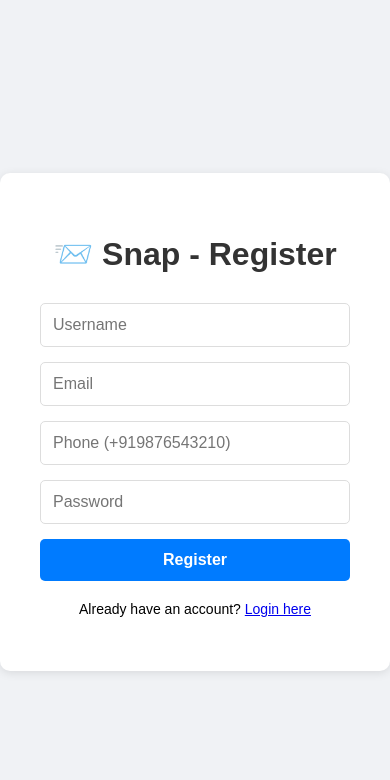
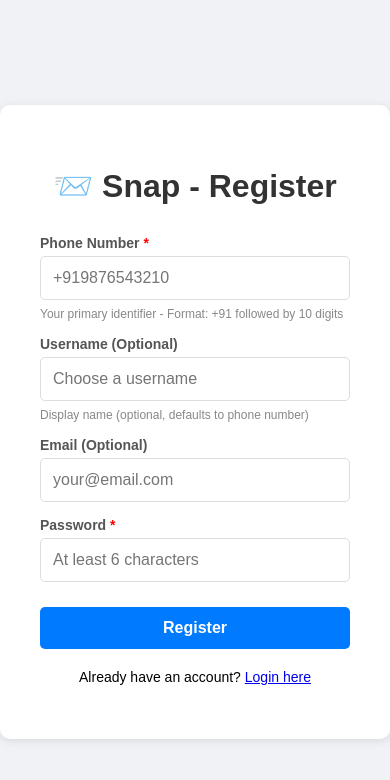
Before and after one commit to SatyamKumarChoudhary/messaging_app_frontend, a React (Create React App) app: page /register in a window 390 px wide. Shown: the top 780 px of the page. Built offline with nearby package versions, Linux system fonts and the light colour scheme.

Commit message:
changes the sytem to send and receive message from usernaem to phone number

```diff
--- a/src/pages/Home.js
+++ b/src/pages/Home.js
@@ -65,20 +65,67 @@ function Home() {
     navigate('/login');
   };
 
+  // Phone input formatter (auto-adds +91 prefix)
+  const handleReceiverChange = (e) => {
+    let value = e.target.value;
+
+    // Remove all non-digit characters
+    value = value.replace(/\D/g, '');
+
+    // Auto-add +91 prefix if user starts typing
+    if (value.length > 0 && !value.startsWith('91')) {
+      value = '91' + value;
+    }
+
+    // Limit to 12 digits (91 + 10 digits)
+    if (value.length > 12) {
+      value = value.slice(0, 12);
+    }
+
+    // Add + prefix for display
+    const formattedValue = value.length > 0 ? '+' + value : '';
+
+    setReceiver(formattedValue);
+  };
+
   const handleSendMessage = async (e) => {
     e.preventDefault();
     setError('');
     setSuccess('');
     setLoading(true);
 
+    // Validate phone format
+    const phoneRegex = /^\+91[6-9]\d{9}$/;
+    if (!phoneRegex.test(receiver)) {
+      setError('Invalid phone number. Must be 10 digits starting with 6-9');
+      setLoading(false);
+      return;
+    }
+
+    // Prevent sending to self
+    if (receiver === user.phone) {
+      setError('Cannot send message to yourself');
+      setLoading(false);
+      return;
+    }
+
     try {
-      await axios.post(
+      const response = await axios.post(
         'http://localhost:3001/api/messages/send',
-        { receiver_username: receiver, text: message },
+        { receiver_phone: receiver, text: message },
         { headers: { 'Authorization': `Bearer ${token}` } }
       );
 
-      setSuccess('Message sent!');
+      // Show appropriate success message
+      if (response.data.receiver_status === 'unregistered') {
+        setSuccess(`Message sent! ${receiver} will receive it when they register.`);
+      } else {
+        setSuccess(response.data.delivered
+          ? 'Message sent and delivered!'
+          : 'Message sent! User will receive when online.'
+        );
+      }
+
       setReceiver('');
       setMessage('');
     } catch (err) {
@@ -103,7 +150,10 @@ function Home() {
     <div style={styles.container}>
       {/* Header */}
       <div style={styles.header}>
-        <h1 style={styles.title}>📨 Welcome, {user.username}!</h1>
+        <div>
+          <h1 style={styles.title}>📨 Welcome, {user.username || user.phone}!</h1>
+          <p style={styles.userPhone}>Your number: {user.phone}</p>
+        </div>
         <button onClick={handleLogout} style={styles.logoutBtn}>
           Logout
         </button>
@@ -113,14 +163,21 @@ function Home() {
       <div style={styles.card}>
         <h2 style={styles.sectionTitle}>📤 Send Message</h2>
         <form onSubmit={handleSendMessage} style={styles.form}>
-          <input
-            type="text"
-            placeholder="Receiver username"
-            value={receiver}
-            onChange={(e) => setReceiver(e.target.value)}
-            required
-            style={styles.input}
-          />
+          <div style={styles.inputGroup}>
+            <label style={styles.label}>Receiver's Phone Number</label>
+            <input
+              type="tel"
+              placeholder="+919876543210"
+              value={receiver}
+              onChange={handleReceiverChange}
+              required
+              style={styles.input}
+              maxLength="13"
+            />
+            <small style={styles.hint}>
+              Works even if they haven't registered yet!
+            </small>
+          </div>
           <textarea
             placeholder="Type your message..."
             value={message}
@@ -148,56 +205,49 @@ function Home() {
         ) : (
           <div style={styles.chatList}>
             {messages.map((msg) => (
-              <div key={msg.message_id} style={styles.chatItem}>
+              <div key={msg.message_id} style={styles.chatItem} onClick={() => openMessageViewer(msg)}>
                 <div style={styles.chatInfo}>
                   <div style={styles.avatar}>
-                    {msg.sender_name.charAt(0).toUpperCase()}
+                    {(msg.sender_name || msg.sender_phone).charAt(0).toUpperCase()}
                   </div>
                   <div style={styles.chatDetails}>
-                    <div style={styles.senderName}>{msg.sender_name}</div>
+                    <div style={styles.senderName}>
+                      {msg.sender_name || msg.sender_phone}
+                    </div>
+                    <div style={styles.senderPhone}>
+                      {msg.sender_phone}
+                    </div>
                     <div style={styles.messagePreview}>
                       {msg.text.substring(0, 30)}
                       {msg.text.length > 30 ? '...' : ''}
                     </div>
                   </div>
                 </div>
-                <button
-                  onClick={() => openMessageViewer(msg)}
-                  style={styles.viewBtn}
-                >
-                  View
-                </button>
+                <div style={styles.viewBtn}>👁️ View</div>
               </div>
             ))}
           </div>
         )}
       </div>
 
-      {/* Message Viewer Modal */}
+      {/* Message Viewer Modal (15-second self-destruct) */}
       {viewingMessage && (
-        <div style={styles.modalOverlay} onClick={closeMessageViewer}>
-          <div style={styles.modal} onClick={(e) => e.stopPropagation()}>
+        <div style={styles.modal} onClick={closeMessageViewer}>
+          <div style={styles.modalContent} onClick={(e) => e.stopPropagation()}>
             <div style={styles.modalHeader}>
               <h3 style={styles.modalTitle}>
-                From: {viewingMessage.sender_name}
+                From: {viewingMessage.sender_name || viewingMessage.sender_phone}
               </h3>
               <div style={styles.countdown}>
                 ⏱️ {countdown}s
               </div>
             </div>
-
-            <div style={styles.modalBody}>
-              <p style={styles.messageText}>{viewingMessage.text}</p>
+            <p style={styles.modalPhone}>{viewingMessage.sender_phone}</p>
+            <div style={styles.messageBody}>
+              {viewingMessage.text}
             </div>
-
-            <div style={styles.modalFooter}>
-              <small style={styles.messageTime}>
-                {new Date(viewingMessage.created_at).toLocaleString()}
-              </small>
-            </div>
-
             <button onClick={closeMessageViewer} style={styles.closeBtn}>
-              Close
+              Close Now
             </button>
           </div>
         </div>
@@ -210,19 +260,27 @@ const styles = {
   container: {
     minHeight: '100vh',
     backgroundColor: '#f0f2f5',
-    padding: '20px',
-    fontFamily: 'Arial, sans-serif'
+    fontFamily: 'Arial, sans-serif',
+    padding: '20px'
   },
   header: {
     display: 'flex',
     justifyContent: 'space-between',
     alignItems: 'center',
-    marginBottom: '30px'
+    backgroundColor: 'white',
+    padding: '20px',
+    borderRadius: '10px',
+    marginBottom: '20px',
+    boxShadow: '0 2px 5px rgba(0,0,0,0.1)'
   },
   title: {
-    color: '#333',
-    fontSize: '24px',
-    margin: 0
+    margin: 0,
+    color: '#333'
+  },
+  userPhone: {
+    margin: '5px 0 0 0',
+    fontSize: '14px',
+    color: '#666'
   },
   logoutBtn: {
     padding: '10px 20px',
@@ -235,56 +293,69 @@ const styles = {
   },
   card: {
     backgroundColor: 'white',
-    padding: '25px',
+    padding: '20px',
     borderRadius: '10px',
-    boxShadow: '0 2px 8px rgba(0,0,0,0.1)',
-    marginBottom: '20px',
-    maxWidth: '600px',
-    margin: '0 auto 20px'
+    boxShadow: '0 2px 5px rgba(0,0,0,0.1)',
+    marginBottom: '20px'
   },
   sectionTitle: {
-    color: '#333',
-    marginBottom: '20px',
-    fontSize: '18px'
+    marginTop: 0,
+    color: '#333'
   },
   form: {
     display: 'flex',
     flexDirection: 'column',
-    gap: '12px'
+    gap: '15px'
+  },
+  inputGroup: {
+    display: 'flex',
+    flexDirection: 'column',
+    gap: '5px'
+  },
+  label: {
+    fontSize: '14px',
+    fontWeight: '600',
+    color: '#555'
   },
   input: {
     padding: '12px',
     fontSize: '16px',
     border: '1px solid #ddd',
-    borderRadius: '5px'
+    borderRadius: '5px',
+    outline: 'none'
+  },
+  hint: {
+    fontSize: '12px',
+    color: '#888',
+    marginTop: '2px'
   },
   textarea: {
     padding: '12px',
     fontSize: '16px',
     border: '1px solid #ddd',
     borderRadius: '5px',
-    fontFamily: 'Arial',
+    outline: 'none',
     resize: 'vertical'
   },
   sendBtn: {
     padding: '12px',
+    fontSize: '16px',
     backgroundColor: '#007bff',
     color: 'white',
     border: 'none',
     borderRadius: '5px',
     cursor: 'pointer',
-    fontWeight: 'bold',
-    fontSize: '16px'
+    fontWeight: 'bold'
   },
   error: {
     color: 'red',
     fontSize: '14px',
-    margin: 0
+    textAlign: 'center'
   },
   success: {
     color: 'green',
     fontSize: '14px',
-    margin: 0
+    textAlign: 'center'
   },
   noMessages: {
     textAlign: 'center',
@@ -303,17 +374,18 @@ const styles = {
     padding: '15px',
     backgroundColor: '#f8f9fa',
     borderRadius: '8px',
-    border: '1px solid #e9ecef'
+    cursor: 'pointer',
+    transition: 'background-color 0.2s'
   },
   chatInfo: {
     display: 'flex',
+    gap: '15px',
     alignItems: 'center',
-    gap: '12px',
     flex: 1
   },
   avatar: {
-    width: '45px',
-    height: '45px',
+    width: '50px',
+    height: '50px',
     borderRadius: '50%',
     backgroundColor: '#007bff',
     color: 'white',
@@ -329,87 +401,80 @@ const styles = {
   senderName: {
     fontWeight: 'bold',
     fontSize: '16px',
-    color: '#333',
-    marginBottom: '4px'
+    color: '#333'
+  },
+  senderPhone: {
+    fontSize: '12px',
+    color: '#666',
+    marginTop: '2px'
   },
   messagePreview: {
+    fontSize: '14px',
     color: '#666',
+    marginTop: '5px'
+  },
+  viewBtn: {
+    padding: '8px 15px',
+    backgroundColor: '#007bff',
+    color: 'white',
+    borderRadius: '5px',
     fontSize: '14px'
   },
-  viewBtn: {
-    padding: '8px 20px',
-    backgroundColor: '#28a745',
-    color: 'white',
-    border: 'none',
-    borderRadius: '5px',
-    cursor: 'pointer',
-    fontWeight: 'bold'
-  },
-  modalOverlay: {
+  modal: {
     position: 'fixed',
     top: 0,
     left: 0,
     right: 0,
     bottom: 0,
-    backgroundColor: 'rgba(0, 0, 0, 0.7)',
+    backgroundColor: 'rgba(0,0,0,0.7)',
     display: 'flex',
+    justifyContent: 'center',
     alignItems: 'center',
-    justifyContent: 'center',
     zIndex: 1000
   },
-  modal: {
+  modalContent: {
     backgroundColor: 'white',
-    borderRadius: '12px',
+    padding: '30px',
+    borderRadius: '10px',
+    maxWidth: '500px',
     width: '90%',
-    maxWidth: '500px',
-    padding: '25px',
-    boxShadow: '0 4px 20px rgba(0,0,0,0.3)'
+    maxHeight: '80vh',
+    overflow: 'auto'
   },
   modalHeader: {
     display: 'flex',
     justifyContent: 'space-between',
     alignItems: 'center',
-    marginBottom: '20px',
-    paddingBottom: '15px',
-    borderBottom: '2px solid #e9ecef'
+    marginBottom: '10px'
   },
   modalTitle: {
     margin: 0,
-    fontSize: '20px',
     color: '#333'
   },
+  modalPhone: {
+    fontSize: '14px',
+    color: '#666',
+    marginBottom: '20px'
+  },
   countdown: {
-    fontSize: '20px',
+    fontSize: '24px',
     fontWeight: 'bold',
-    color: '#dc3545',
-    backgroundColor: '#ffe6e6',
-    padding: '8px 15px',
-    borderRadius: '20px'
+    color: '#dc3545'
   },
-  modalBody: {
-    padding: '20px 0',
-    minHeight: '100px'
-  },
-  messageText: {
+  messageBody: {
     fontSize: '18px',
     lineHeight: '1.6',
     color: '#333',
-    margin: 0,
-    wordBreak: 'break-word'
-  },
-  modalFooter: {
-    paddingTop: '15px',
-    borderTop: '1px solid #e9ecef',
-    marginBottom: '15px'
-  },
-  messageTime: {
-    color: '#999',
-    fontSize: '12px'
+    padding: '20px',
+    backgroundColor: '#f8f9fa',
+    borderRadius: '8px',
+    marginBottom: '20px',
+    minHeight: '100px'
   },
   closeBtn: {
     width: '100%',
     padding: '12px',
-    backgroundColor: '#6c757d',
+    backgroundColor: '#dc3545',
     color: 'white',
     border: 'none',
     borderRadius: '5px',
--- a/src/pages/Login.js
+++ b/src/pages/Login.js
@@ -4,7 +4,7 @@ import axios from 'axios';
 
 function Login() {
   const [formData, setFormData] = useState({
-    username: '',
+    phone: '',
     password: ''
   });
   const [error, setError] = useState('');
@@ -18,13 +18,50 @@ function Login() {
     });
   };
 
+  // Phone input formatter (auto-adds +91 prefix)
+  const handlePhoneChange = (e) => {
+    let value = e.target.value;
+
+    // Remove all non-digit characters
+    value = value.replace(/\D/g, '');
+
+    // Auto-add +91 prefix if user starts typing
+    if (value.length > 0 && !value.startsWith('91')) {
+      value = '91' + value;
+    }
+
+    // Limit to 12 digits (91 + 10 digits)
+    if (value.length > 12) {
+      value = value.slice(0, 12);
+    }
+
+    // Add + prefix for display
+    const formattedValue = value.length > 0 ? '+' + value : '';
+
+    setFormData({
+      ...formData,
+      phone: formattedValue
+    });
+  };
+
   const handleSubmit = async (e) => {
     e.preventDefault();
     setError('');
     setLoading(true);
 
+    // Validate phone format
+    const phoneRegex = /^\+91[6-9]\d{9}$/;
+    if (!phoneRegex.test(formData.phone)) {
+      setError('Invalid phone number. Must be 10 digits starting with 6-9');
+      setLoading(false);
+      return;
+    }
+
     try {
-      const response = await axios.post('http://localhost:3001/api/auth/login', formData);
+      const response = await axios.post('http://localhost:3001/api/auth/login', {
+        phone: formData.phone,
+        password: formData.password
+      });
 
       // Store token in localStorage
       localStorage.setItem('token', response.data.token);
@@ -45,25 +82,35 @@ function Login() {
         <h1 style={styles.title}>📨 Snap - Login</h1>
 
         <form onSubmit={handleSubmit} style={styles.form}>
+          <div style={styles.inputGroup}>
+            <label style={styles.label}>Phone Number</label>
             <input
-            type="text"
-            name="username"
-            placeholder="Username"
-            value={formData.username}
-            onChange={handleChange}
+              type="tel"
+              name="phone"
+              placeholder="+919876543210"
+              value={formData.phone}
+              onChange={handlePhoneChange}
               required
               style={styles.input}
+              maxLength="13"
             />
+            <small style={styles.hint}>
+              Format: +91 followed by 10 digits
+            </small>
+          </div>
 
+          <div style={styles.inputGroup}>
+            <label style={styles.label}>Password</label>
             <input
               type="password"
               name="password"
-            placeholder="Password"
+              placeholder="Enter your password"
               value={formData.password}
               onChange={handleChange}
               required
               style={styles.input}
             />
+          </div>
 
           {error && <p style={styles.error}>{error}</p>}
 
@@ -107,12 +154,27 @@ const styles = {
     flexDirection: 'column',
     gap: '15px'
   },
+  inputGroup: {
+    display: 'flex',
+    flexDirection: 'column',
+    gap: '5px'
+  },
+  label: {
+    fontSize: '14px',
+    fontWeight: '600',
+    color: '#555'
+  },
   input: {
     padding: '12px',
     fontSize: '16px',
     border: '1px solid #ddd',
     borderRadius: '5px',
     outline: 'none'
+  },
+  hint: {
+    fontSize: '12px',
+    color: '#888',
+    marginTop: '2px'
   },
   button: {
     padding: '12px',
@@ -122,12 +184,14 @@ const styles = {
     border: 'none',
     borderRadius: '5px',
     cursor: 'pointer',
-    fontWeight: 'bold'
+    fontWeight: 'bold',
+    marginTop: '10px'
   },
   error: {
     color: 'red',
     fontSize: '14px',
-    textAlign: 'center'
+    textAlign: 'center',
+    margin: '10px 0'
   },
   link: {
     textAlign: 'center',
--- a/src/pages/Register.js
+++ b/src/pages/Register.js
@@ -20,17 +20,68 @@ function Register() {
     });
   };
 
+  // Phone input formatter (auto-adds +91 prefix)
+  const handlePhoneChange = (e) => {
+    let value = e.target.value;
+
+    // Remove all non-digit characters
+    value = value.replace(/\D/g, '');
+
+    // Auto-add +91 prefix if user starts typing
+    if (value.length > 0 && !value.startsWith('91')) {
+      value = '91' + value;
+    }
+
+    // Limit to 12 digits (91 + 10 digits)
+    if (value.length > 12) {
+      value = value.slice(0, 12);
+    }
+
+    // Add + prefix for display
+    const formattedValue = value.length > 0 ? '+' + value : '';
+
+    setFormData({
+      ...formData,
+      phone: formattedValue
+    });
+  };
+
   const handleSubmit = async (e) => {
     e.preventDefault();
     setError('');
     setLoading(true);
 
+    // Validate phone format
+    const phoneRegex = /^\+91[6-9]\d{9}$/;
+    if (!phoneRegex.test(formData.phone)) {
+      setError('Invalid phone number. Must be 10 digits starting with 6-9');
+      setLoading(false);
+      return;
+    }
+
+    // Validate password length
+    if (formData.password.length < 6) {
+      setError('Password must be at least 6 characters');
+      setLoading(false);
+      return;
+    }
+
     try {
-      const response = await axios.post('http://localhost:3001/api/auth/register', formData);
+      const response = await axios.post('http://localhost:3001/api/auth/register', {
+        username: formData.username || null,
+        email: formData.email || null,
+        phone: formData.phone,
+        password: formData.password
+      });
 
       // Store token in localStorage
       localStorage.setItem('token', response.data.token);
       localStorage.setItem('user', JSON.stringify(response.data.user));
+
+      // Show success message if pending messages were delivered
+      if (response.data.pendingMessagesDelivered > 0) {
+        alert(`Welcome! You have ${response.data.pendingMessagesDelivered} pending message(s) waiting for you!`);
+      }
 
       // Redirect to home page
       navigate('/home');
@@ -47,46 +98,67 @@ function Register() {
         <h1 style={styles.title}>📨 Snap - Register</h1>
 
         <form onSubmit={handleSubmit} style={styles.form}>
+          <div style={styles.inputGroup}>
+            <label style={styles.label}>
+              Phone Number <span style={styles.required}>*</span>
+            </label>
+            <input
+              type="tel"
+              name="phone"
+              placeholder="+919876543210"
+              value={formData.phone}
+              onChange={handlePhoneChange}
+              required
+              style={styles.input}
+              maxLength="13"
+            />
+            <small style={styles.hint}>
+              Your primary identifier - Format: +91 followed by 10 digits
+            </small>
+          </div>
+
+          <div style={styles.inputGroup}>
+            <label style={styles.label}>Username (Optional)</label>
             <input
               type="text"
               name="username"
-            placeholder="Username"
+              placeholder="Choose a username"
               value={formData.username}
               onChange={handleChange}
-            required
               style={styles.input}
             />
+            <small style={styles.hint}>
+              Display name (optional, defaults to phone number)
+            </small>
+          </div>
 
+          <div style={styles.inputGroup}>
+            <label style={styles.label}>Email (Optional)</label>
             <input
               type="email"
               name="email"
-            placeholder="Email"
+              placeholder="your@email.com"
               value={formData.email}
               onChange={handleChange}
-            required
               style={styles.input}
             />
+          </div>
 
-          <input
-            type="tel"
-            name="phone"
-            placeholder="Phone (+919876543210)"
-            value={formData.phone}
-            onChange={handleChange}
-            required
-            style={styles.input}
-          />
-
+          <div style={styles.inputGroup}>
+            <label style={styles.label}>
+              Password <span style={styles.required}>*</span>
+            </label>
             <input
               type="password"
               name="password"
-            placeholder="Password"
+              placeholder="At least 6 characters"
               value={formData.password}
               onChange={handleChange}
               required
               minLength="6"
               style={styles.input}
             />
+          </div>
 
           {error && <p style={styles.error}>{error}</p>}
 
@@ -130,12 +202,30 @@ const styles = {
     flexDirection: 'column',
     gap: '15px'
   },
+  inputGroup: {
+    display: 'flex',
+    flexDirection: 'column',
+    gap: '5px'
+  },
+  label: {
+    fontSize: '14px',
+    fontWeight: '600',
+    color: '#555'
+  },
+  required: {
+    color: 'red'
+  },
   input: {
     padding: '12px',
     fontSize: '16px',
     border: '1px solid #ddd',
     borderRadius: '5px',
     outline: 'none'
+  },
+  hint: {
+    fontSize: '12px',
+    color: '#888',
+    marginTop: '2px'
   },
   button: {
     padding: '12px',
@@ -145,12 +235,14 @@ const styles = {
     border: 'none',
     borderRadius: '5px',
     cursor: 'pointer',
-    fontWeight: 'bold'
+    fontWeight: 'bold',
+    marginTop: '10px'
   },
   error: {
     color: 'red',
     fontSize: '14px',
-    textAlign: 'center'
+    textAlign: 'center',
+    margin: '10px 0'
   },
   link: {
     textAlign: 'center',
```
Also changed, not shown: src/services/socket.js (+18 -0 lines). Lines whose indentation alone changed are shown as unchanged.
